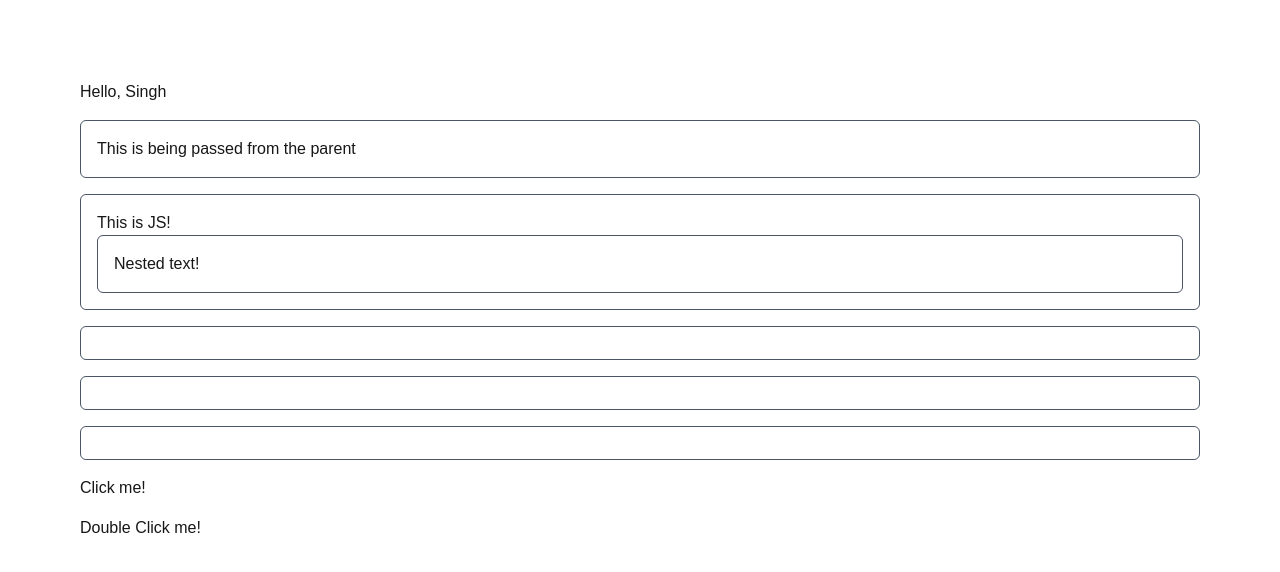
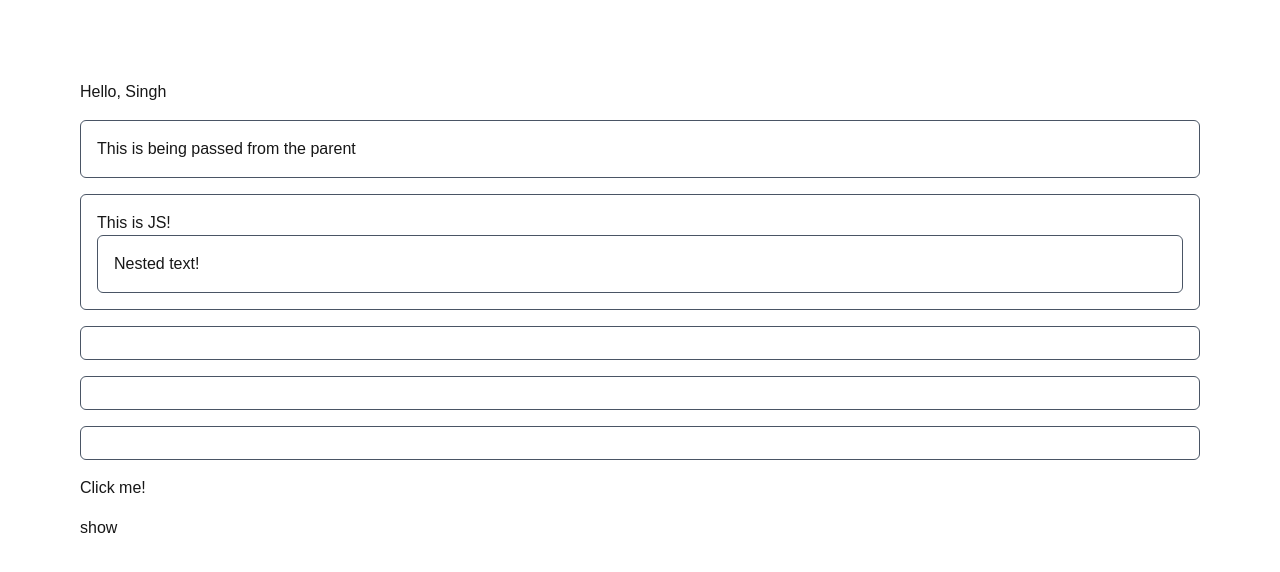
Before and after one commit to dipu4432/next-and-supabase-app, a Next.js app: page / in a window 1280 px wide. Shown: the top 572 px of the page. Built offline with nearby package versions, Linux system fonts and the light colour scheme.

Commit message:
passing JSX into a event

```diff
--- a/app/page.js
+++ b/app/page.js
@@ -10,10 +10,13 @@ function Card({ children }) {
 
 export default function Home() {
   const name = "Singh";
+  let lebel = "show";
+  console.log('render');
+
   const handleClick = () => alert('Hello!')
   const handleDoubleClick = (e) => {
-    console.log(e);
-    alert('Hello!')
+    console.log('event');
+    lebel = "hide";
   }
 
   return (
@@ -31,7 +34,7 @@ export default function Home() {
 
         <div className="flex flex-col gap-4 items-start">
           <button onClick={ handleClick }>Click me!</button>
-          <button onClick={ handleDoubleClick }>Double Click me!</button>
+          <button onClick={ handleDoubleClick }>{lebel}</button>
         </div>
       </div>
     </>
```
